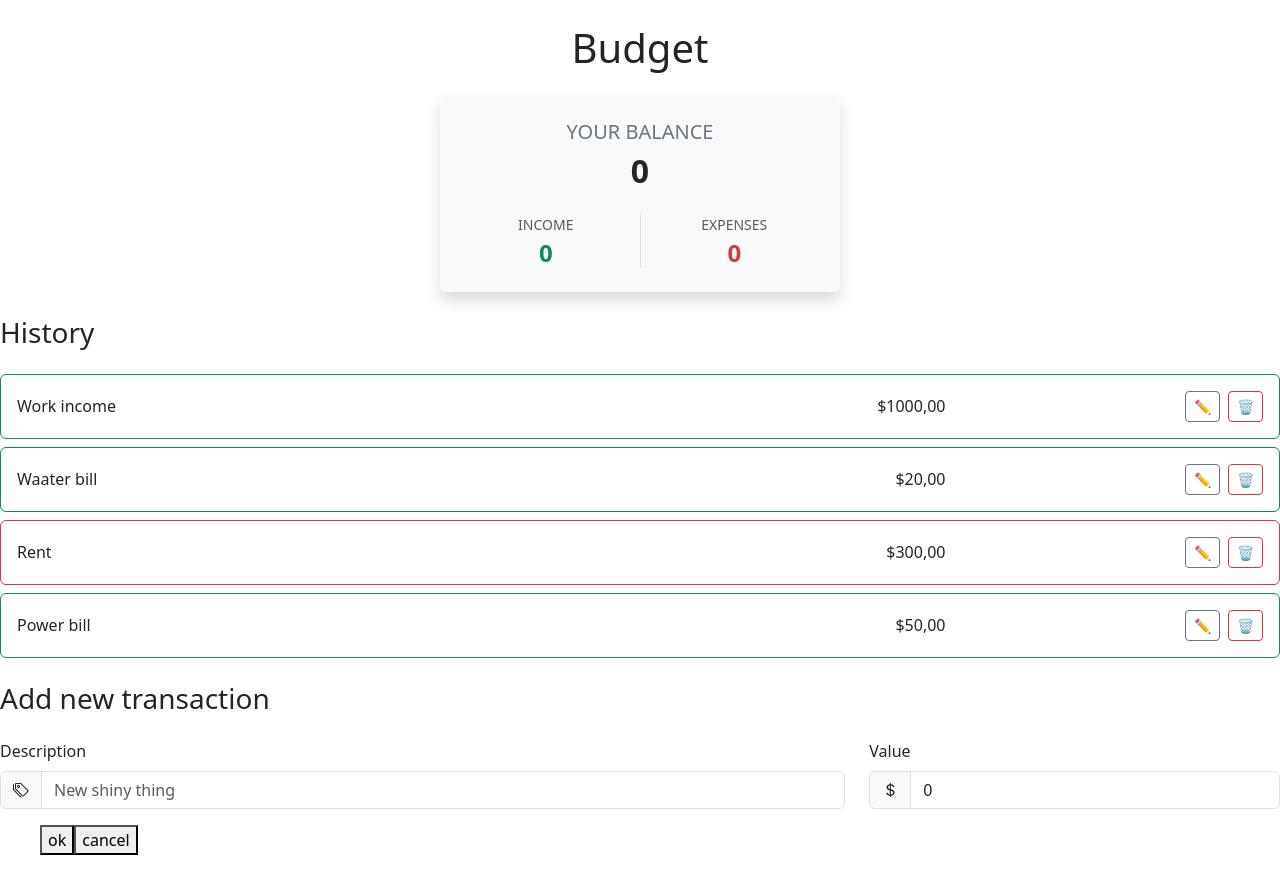
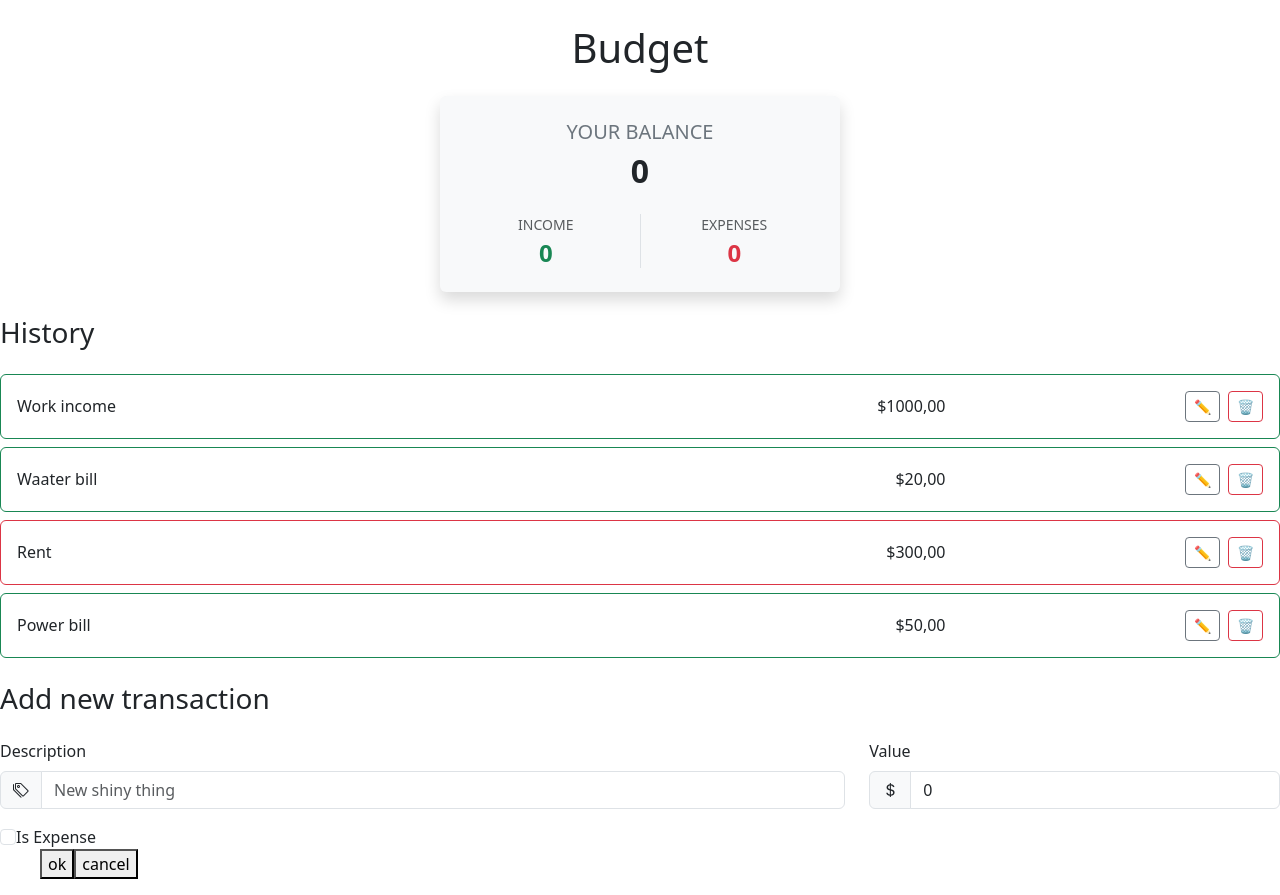
Before and after one commit to joceduardoarias/react-redux-saga-hooks-practice, a React (Vite) app in the folder budget/: page / in a window 1280 px wide. Before the commit the page ends 871 px from the top, so only its background shows below. Built offline with nearby package versions, Linux system fonts and the light colour scheme.

Commit message:
Feat: Agrega control para indicar si una entrada es gasto.
Implementa un checkbox para que el usuario pueda indicar si una entrada en el formulario es un gasto o no.
Esto permite clasificar las entradas correctamente.
El valor del checkbox se pasa al componente ButtonSaveOrCancel.

```diff
--- a/budget/src/components/NewEntryForm.jsx
+++ b/budget/src/components/NewEntryForm.jsx
@@ -6,7 +6,7 @@ const NewEntryForm = ({ addEntry }) => {
 
     const [description, setDescription] = useState('')
     const [value, setValue] = useState(0)
-
+    const [isExpenese, setisExpenese] = useState(false)
     return (
         <form>
             <div className="row align-items-end mb-3">
@@ -43,9 +43,17 @@ const NewEntryForm = ({ addEntry }) => {
                     </div>
                 </div>
             </div>
-
+            <input
+                className="form-check-input"
+                type="checkbox"
+                checked={isExpenese}
+                onChange={() => setisExpenese(oldState => !oldState)}
+            />
+            <label className="form-check-label" htmlFor="isExpense">
+                Is Expense
+            </label>
             <div className="form-check form-switch mb-3">
-                <ButtonSaveOrCancel addEntry={addEntry} description={description} value={value}/>
+                <ButtonSaveOrCancel addEntry={addEntry} description={description} value={value} isExpense={isExpenese}/>
             </div>
         </form>
     )
```
